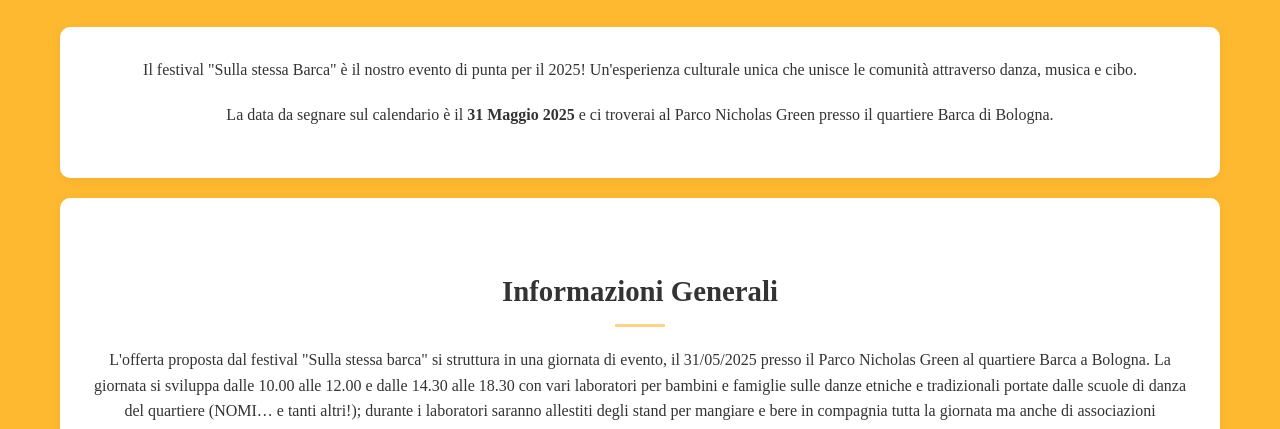
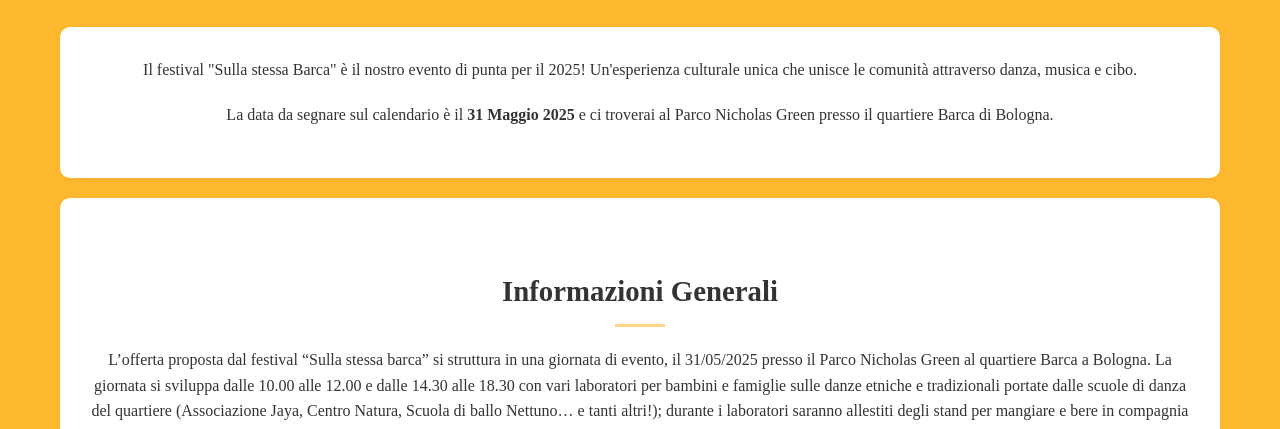
Before and after one commit to IacopoLibero/echo-d-arte, a plain HTML site: page index.html in a window 1280 px wide. Both pictures are taken after a click on the link "Sulla stessa Barca". Shown: the part 358-787 px from the top of the page. Drawn offline with nearby package versions, Linux system fonts and the light colour scheme.

Commit message:
fix: update festival information for "Sulla Stessa Barca" event details

```diff
--- a/index.html
+++ b/index.html
@@ -109,7 +109,7 @@
 
             <div class="section">
                 <h2>Informazioni Generali</h2>
-                <p>L'offerta proposta dal festival "Sulla stessa barca" si struttura in una giornata di evento, il 31/05/2025 presso il Parco Nicholas Green al quartiere Barca a Bologna. La giornata si sviluppa dalle 10.00 alle 12.00 e dalle 14.30 alle 18.30 con vari laboratori per bambini e famiglie sulle danze etniche e tradizionali portate dalle scuole di danza del quartiere (NOMI… e tanti altri!); durante i laboratori saranno allestiti degli stand per mangiare e bere in compagnia tutta la giornata ma anche di associazioni (NOMI…) che hanno sede nel quartiere. La sera il festival termina con lo spettacolo di freestyle di artisti emergenti dalle 19.00 alle 21.00 e prosegue con la performance di Ballo e Kime per ballare e divertirsi fino alle 23.30.</p>
+                <p>L’offerta proposta dal festival “Sulla stessa barca” si struttura in una giornata di evento, il 31/05/2025 presso il Parco Nicholas Green al quartiere Barca a Bologna. La giornata si sviluppa dalle 10.00 alle 12.00 e dalle 14.30 alle 18.30 con vari laboratori per bambini e famiglie sulle danze etniche e tradizionali portate dalle scuole di danza del quartiere (Associazione Jaya, Centro Natura, Scuola di ballo Nettuno… e tanti altri!); durante i laboratori saranno allestiti degli stand per mangiare e bere in compagnia tutta la giornata ma anche di associazioni (Associazione Stay Serena, Barca59…) che hanno sede nel quartiere e non solo. La sera il festival termina con lo spettacolo di freestyle di artisti emergenti dalle 19.00 alle 21.00 e prosegue con la performance di Ballo e Kime per ballare e divertirsi fino alle 23.30.</p>
 
                 <p>L'entrata sarà possibile pagando un biglietto di entrata intero di 10 euro o ridotto di 8 euro (sotto i 13 anni).</p>
             </div>
```
